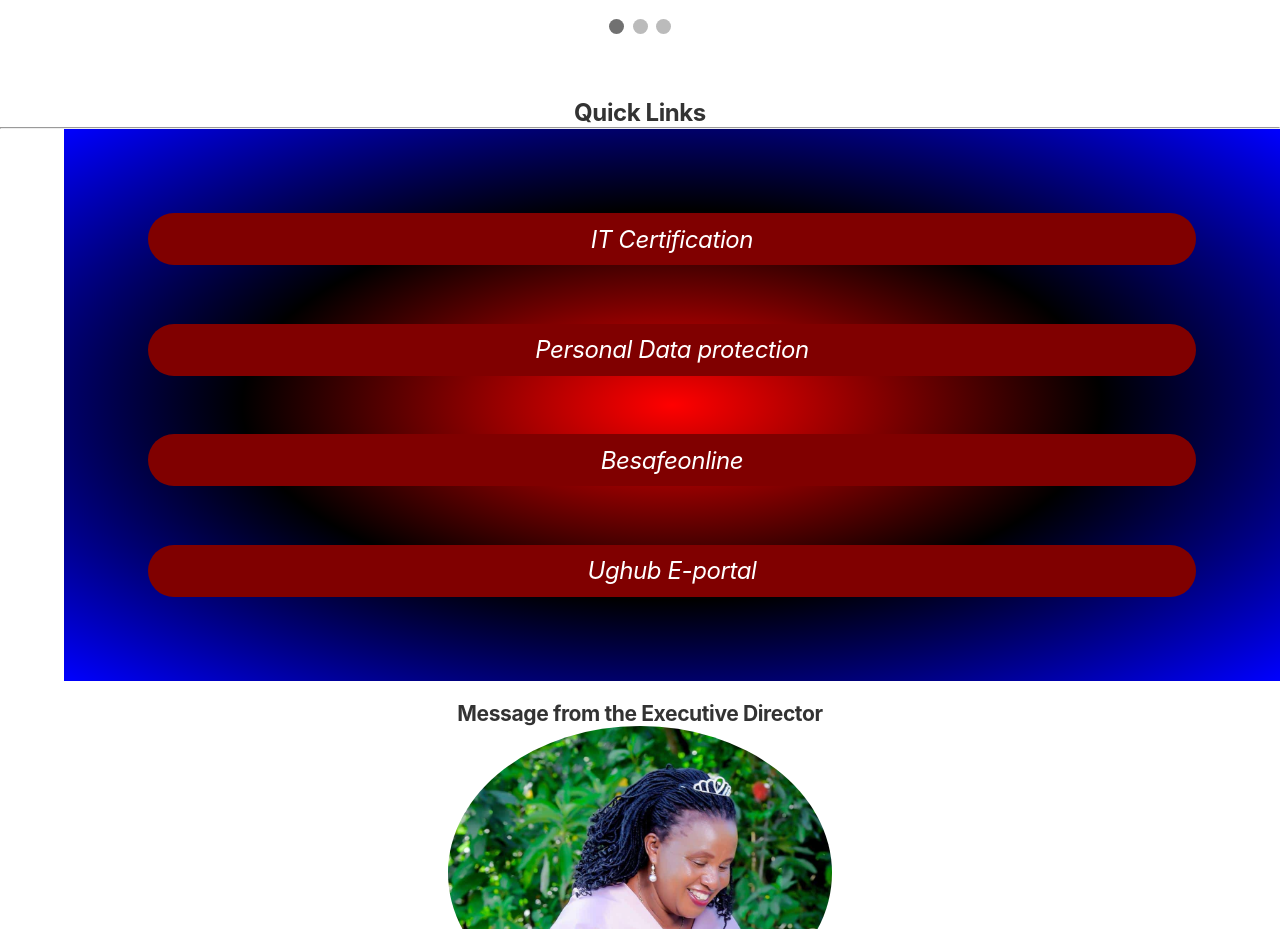
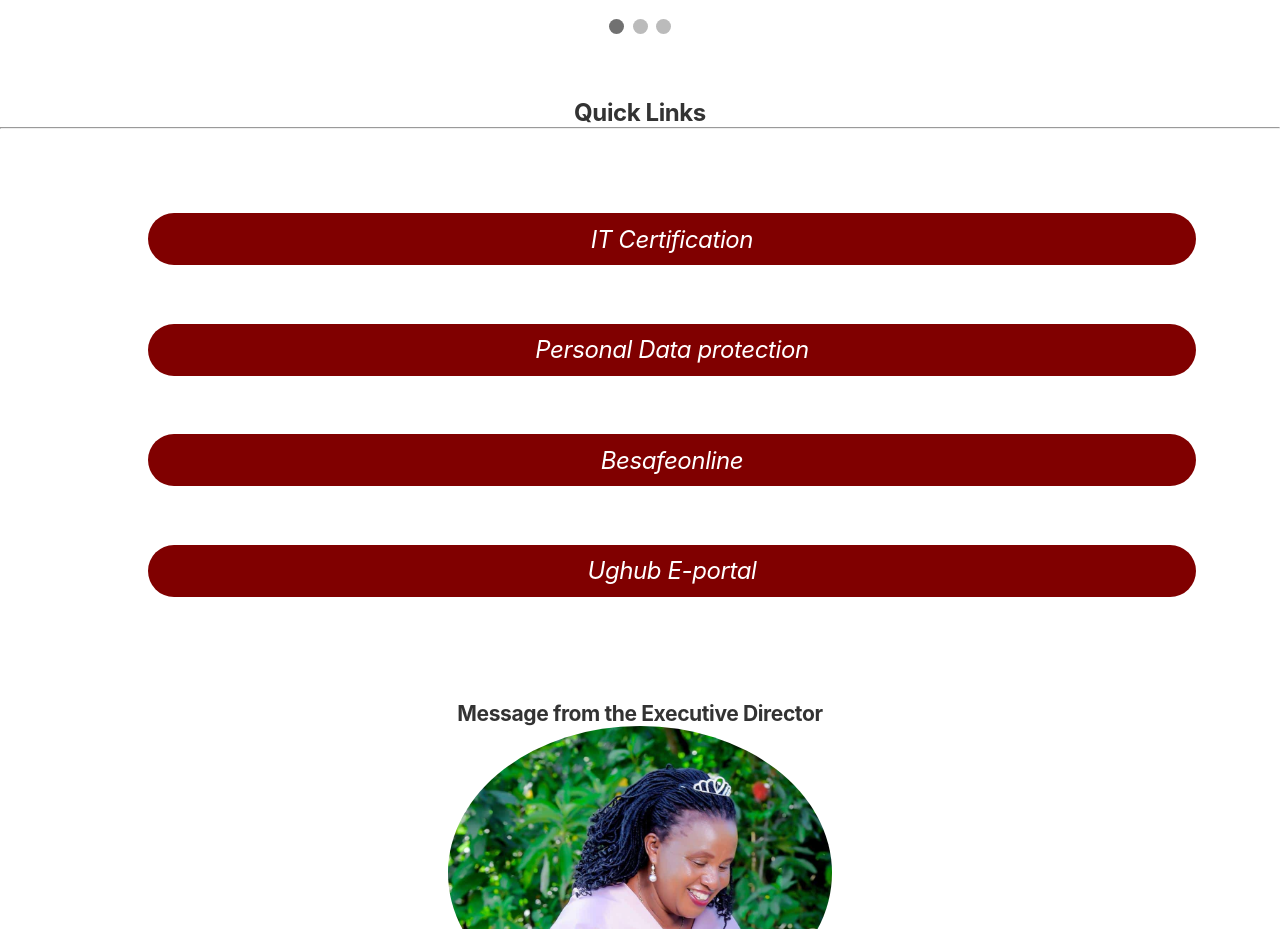
Before and after one commit to Age-nt/artemishi-techcompany.github.io, a plain HTML site: page index.html in a window 1280 px wide. Shown: the part 1100-2029 px from the top of the page. Drawn offline with nearby package versions, Linux system fonts and the light colour scheme.

Commit message:
style.css

```diff
--- a/style.css
+++ b/style.css
@@ -37,7 +37,6 @@ a{
 
 /*quick links*/
 .links-container {
-  background-image: radial-gradient(red, black, blue);
   padding: 2%;
   max-width: 98%;
   margin-left: 5%;
```
